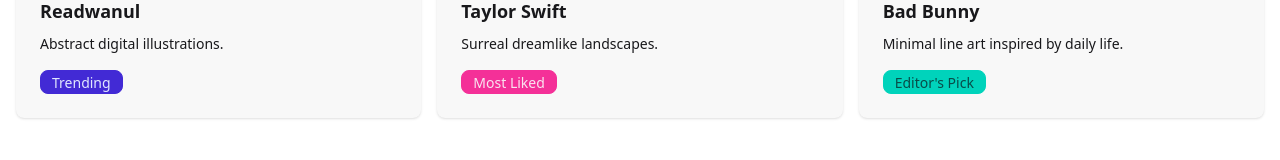
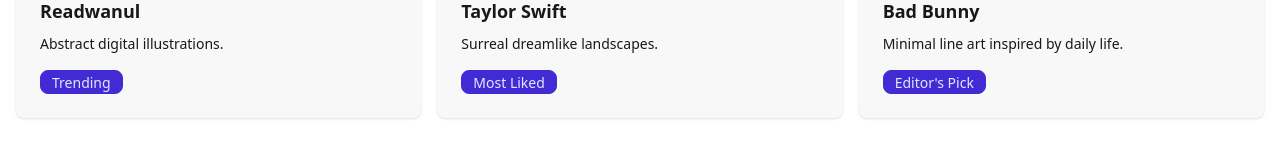
Before and after one commit to readwanul390/artify-client-side, a React (Vite) app: page / in a window 1280 px wide. Shown: the part 773-933 px from the top of the page. Built offline with nearby package versions, Linux system fonts and the light colour scheme; no server answers.

Commit message:
add readme

```diff
--- a/src/pages/Home.jsx
+++ b/src/pages/Home.jsx
@@ -153,14 +153,14 @@
             <div className="card-body">
               <h3 className="card-title">Taylor Swift</h3>
               <p>Surreal dreamlike landscapes.</p>
-              <div className="badge badge-secondary mt-2">Most Liked</div>
+              <div className="badge badge-primary mt-2">Most Liked</div>
             </div>
           </div>
           <div className="card bg-base-200 shadow-sm">
             <div className="card-body">
               <h3 className="card-title">Bad Bunny</h3>
               <p>Minimal line art inspired by daily life.</p>
-              <div className="badge badge-accent mt-2">Editor&apos;s Pick</div>
+              <div className="badge badge-primary mt-2">Editor&apos;s Pick</div>
             </div>
           </div>
         </div>
```
Also changed, not shown: 1 other file (tests, documents, lock files or other folders).
